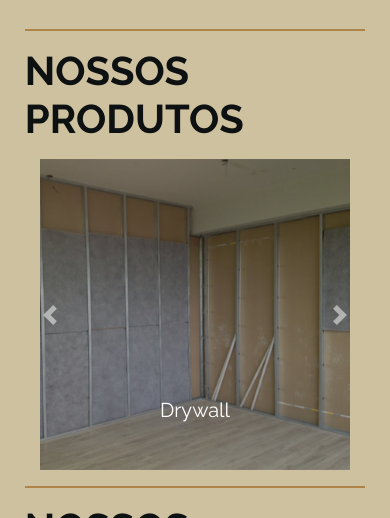
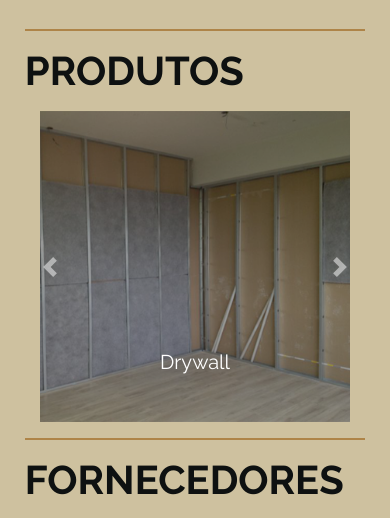
Before and after one commit to juanpeter/Website-Distribuidora-C2, a plain HTML site: page Dist-C2/index.html in a window 390 px wide. Shown: the part 1380-1898 px from the top of the page. Drawn offline with nearby package versions, Linux system fonts and the light colour scheme; some packages are replaced by stand-ins of ours.

Commit message:
Add files via upload

```diff
--- a/Dist-C2/index.html
+++ b/Dist-C2/index.html
@@ -46,7 +46,7 @@
                 <a class="nav-link link2"><i class="fas fa-clipboard-list"></i> Produtos</a>
             </li>
             <li class="nav-item">
-                <a class="nav-link link3"><i class="far fa-handshake"></i> Nossos Parceiros</a>
+                <a class="nav-link link3"><i class="far fa-handshake"></i> Fornecedores</a>
             </li>
             <li class="nav-item">
                 <a class="nav-link link4"><i class="fas fa-bullhorn"></i> Contato</a>
@@ -93,7 +93,7 @@
 
     <hr>
     <section class="area2">
-    <h1 class="text-uppercase">Nossos produtos</h1>
+    <h1 class="text-uppercase">Produtos</h1>
     <!--Bootstrap Carroussel parceiros-->
     <div id="carouselExample" class="carousel slide" data-ride="carousel" data-interval="9000">
             <div class="carousel-inner row w-100 mx-auto" role="listbox">
@@ -201,7 +201,7 @@
     <hr>
     <section class="area3">
         <div class="row">
-        <h1 class=" text-uppercase col-md-12">Nossos Parceiros</h1>
+        <h1 class=" text-uppercase col-md-12"> Fornecedores</h1>
         </div>
         <div class="row">
             <div class="col-md-3 col-6">
--- a/Dist-C2/style.css
+++ b/Dist-C2/style.css
@@ -142,7 +142,7 @@ main{
 }
 
 @media screen and (max-width:660px){
-    .hero-text{
+    .hero-text button{
         top: 50%;
     }
 }
@@ -165,6 +165,7 @@ main{
     -o-transition: background-color 0.4s ease-in-out;
     transition: background-color 0.4s ease-in-out;
 }
+
 /*To-do: Ajeitar animações do botão*/
 .hero-text button i:hover{
     animation-name: arrows;
```
